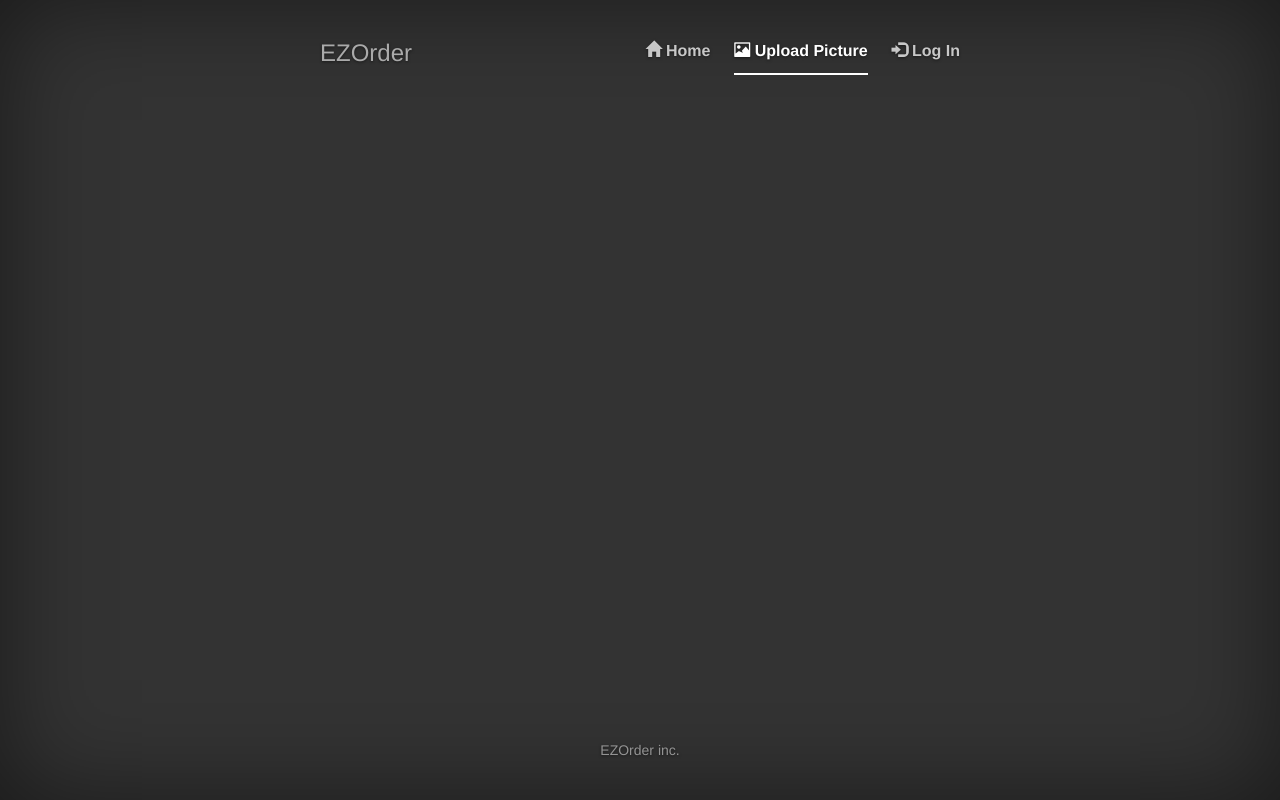
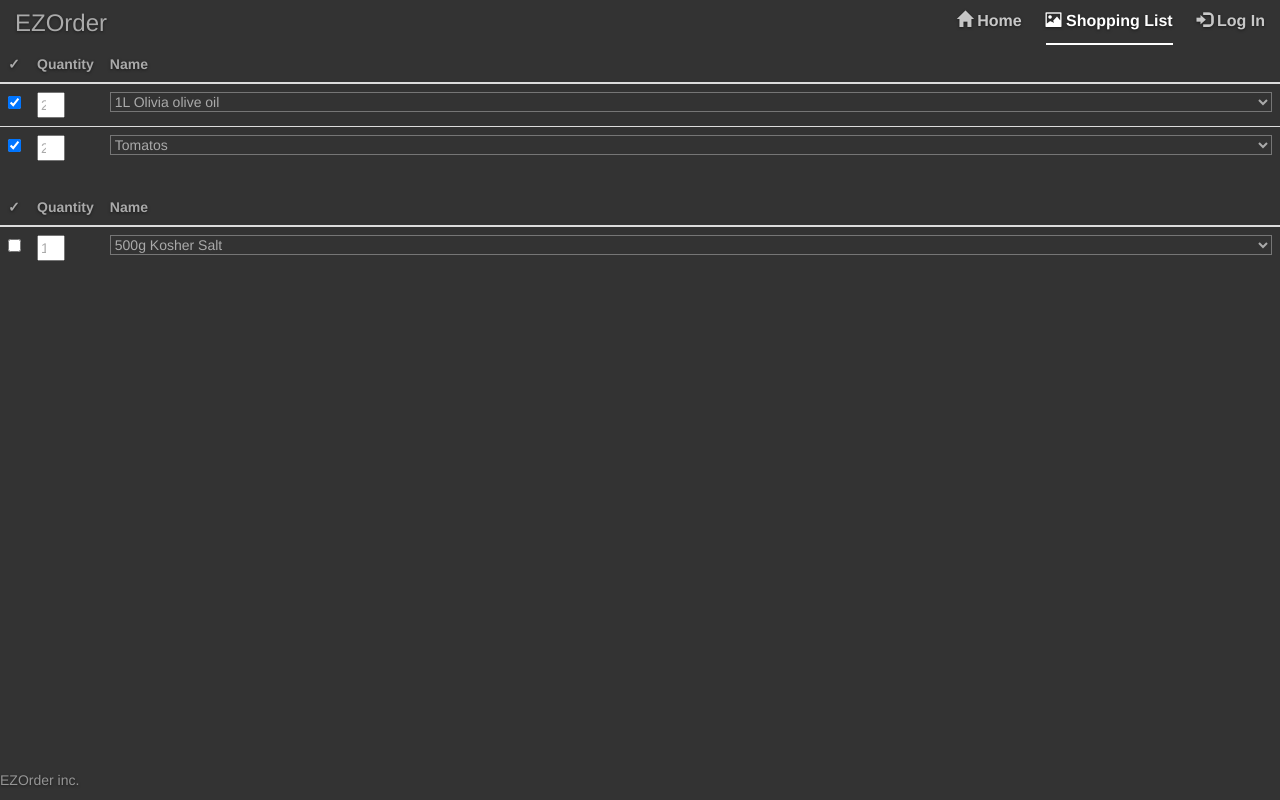
Before and after one commit to lfking/EZOrder, a Django app: page /ezorder/shopping_list/ in a window 1280 px wide. Run offline with Django 3.2, Linux system fonts and the light colour scheme; some libraries are stand-ins or nearby versions; some web fonts are replaced.

Commit message:
Shopping list first working draft Plus some minor fixes to the alignment Plus scripts rearrange

```diff
--- a/ezorder/views.py
+++ b/ezorder/views.py
@@ -1,4 +1,5 @@
 import os
+import json
 from django.shortcuts import render, render_to_response
 from django.views.decorators.http import require_GET, require_POST
 from ezorder import tasks
@@ -12,9 +13,34 @@ def get_index(request):
 
 @require_GET
 def shopping_list(request):
+    items = [
+  {
+    'selected': True,
+    'brands': [
+         {'name': '1L Olivia olive oil', 'quantity': 2, 'weight_unit': None},
+         {'name': '2L Tnuva olive oil', 'quantity': 1, 'weight_unit': None},
+    ],
+  },
+  {
+    'selected': True,
+    'brands': [
+         {'name': 'Tomatos', 'quantity': 2, 'unit_weight': 0.5, 'weight_unit': 'kg'},
+         {'name': 'Organic Tomatos', 'quantity': 5, 'unit_weight': 0.2, 'weight_unit': 'kg'}
+    ],
+  },
+  {
+    'selected': False,
+    'brands': [
+         {'name': '500g Kosher Salt', 'quantity': 1, 'weight_unit': None},
+         {'name': '2L Tnuva olive oil', 'quantity': 1, 'weight_unit': None}
+    ],
+  }
+]
+    data = json.dumps(items)
     return render_to_response('shopping_list.html',
                               {
         'selected_nav': 'shop',
+        'items': data,
     })
 
 #@require_POST
--- a/static/css/button.css
+++ b/static/css/button.css
@@ -11,7 +11,7 @@
   border-style: dashed;
   border-color: #ccc;
   line-height: 200px;
-  text-align: center
+  text-align: left;
 }
 .upload-drop-zone.drop {
   color: #222;
--- a/static/css/cover.css
+++ b/static/css/cover.css
@@ -16,7 +16,7 @@ body {
 }
 body {
   color: #aaa;
-  text-align: center;
+  text-align: left;
   text-shadow: 0 1px 3px rgba(0,0,0,.5);
 }
 
@@ -146,3 +146,17 @@ body {
     width: 700px;
   }
 }
+
+.shopping-list .selected,
+.shopping-list .quantity {
+  width: 1px;
+}
+
+.shopping-list .quantity input {
+    width: 2em;
+}
+
+.shopping-list select {
+  background: none;
+  width: 100%;
+}
--- a/templates/base.html
+++ b/templates/base.html
@@ -23,15 +23,9 @@
 
 
 
-<div class="site-wrapper">
+<div class="container-fluid">
 
-      <div class="site-wrapper-inner">
-
-        <div class="cover-container">
-
-          <div class="masthead clearfix">
-            <div class="inner">
-<h3 class="masthead-brand">EZOrder</h3>
+    <h3 class="masthead-brand">EZOrder</h3>
               <nav>
                 <ul class="nav masthead-nav">
                   <li {% if selected_nav == "index" %}
@@ -41,27 +35,19 @@
                   <li {% if selected_nav == "shop" %}
                           class="active"
                       {% endif %}
-                          ><a href="{% url "shopping-list" %}"><span class="glyphicon glyphicon-picture"></span> Upload Picture</a></li>
+                          ><a href="{% url "shopping-list" %}"><span class="glyphicon glyphicon-picture"></span> Shopping List</a></li>
                   <li><a href="#"><span class="glyphicon glyphicon-log-in"></span> Log In</a></li>
                 </ul>
               </nav>
             </div>
-          </div>
-            <div class="inner cover">
+            <div class="content">
             {% block content %} {% endblock %}
             </div>
 
           <div class="mastfoot">
-            <div class="inner">
-              <p>EZOrder inc.</p>
-            </div>
+            <p>EZOrder inc.</p>
           </div>
 
-        </div>
-
-      </div>
-
-    </div>
 
     <!-- Bootstrap core JavaScript
     ================================================== -->
@@ -69,7 +55,7 @@
     <script src="https://ajax.googleapis.com/ajax/libs/jquery/1.11.3/jquery.min.js"></script>
     <script src="{% static "js/bootstrap.min.js" %}"></script>
     <script src="//ajax.googleapis.com/ajax/libs/jquery/1.8/jquery.min.js"></script>
-    <script src="{% static "jquery-webcam/jquery.webcam.min.js" %}"></script>
-    <script src="{% static "js/webcams.js" %}"></script>
+
+{% block scripts %} {% endblock %}
 </body>
 </html>
--- a/templates/index.html
+++ b/templates/index.html
@@ -1,6 +1,7 @@
 {% extends "base.html" %}
 {% load staticfiles %}
 {% block content %}
+<div class="center-block" style="text-align: center">
 <div class="modal fade" id="myModal" tabindex="-1" role="dialog" aria-labelledby="myModalLabel">
   <div class="modal-dialog" role="document">
     <div class="modal-content">
@@ -34,5 +35,10 @@
             <p class="lead">
               <a data-toggle="modal" data-target="#myModal" class="btn btn-lg btn-default">Try it now</a>
             </p>
+</div>
+{% endblock %}
 
+{% block scripts %}
+    <script src="{% static "jquery-webcam/jquery.webcam.min.js" %}"></script>
+    <script src="{% static "js/webcams.js" %}"></script>
 {% endblock %}
--- a/templates/shopping_list.html
+++ b/templates/shopping_list.html
@@ -2,4 +2,85 @@
 {% load staticfiles %}
 {% block content %}
 
+<table id="shopping-list-enabled" class="table table-hover shopping-list">
+  <thead>
+      <th>✓</th>
+      <th>Quantity</th>
+      <th>Name</th>
+  </thead>
+</table>
+<table id="shopping-list-disabled" class="table table-hover shopping-list">
+  <thead>
+      <th>✓</th>
+      <th>Quantity</th>
+      <th>Name</th>
+  </thead>
+</table>
 {% endblock %}
+
+{% block scripts %}
+
+<script>
+function addRow(rowData) {
+    var row = $('<tr>');
+    row.append($('<td>').addClass('selected').append(
+            $('<input>').attr('type', 'checkbox').prop('checked', rowData.selected)
+                    .change(function(e) {
+                        var tr = $(e.target).parents('tr');
+                        var o = {
+                            selected: $('input[type=checkbox]', tr).is(':checked'),
+                            brands: []
+                        };
+                        $('option', tr).each(function(i, el) {
+                            var el = $(el);
+                            o.brands.push({
+                                name: el.val(),
+                                quantity: el.data('quantity')
+                            });
+                        });
+                        tr.remove();
+                        addRow(o);
+                    })));
+    row.append($('<td>').addClass('quantity').append(
+            $('<input>').attr('type', 'number').val(rowData.brands[0].quantity)));
+
+    var brands = $('<select>');
+    for(var j = 0; j < rowData.brands.length; j++) {
+        var quantity = rowData.brands[j].quantity;
+        var name = rowData.brands[j].name;
+        var option = $('<option>')
+                .val(name).data('quantity', quantity).text(name);
+        brands.append(option);
+    }
+    brands.on('focus', function(e) {
+        $('option', e.target).each(function(i, el) {
+            el = $(el);
+            el.text(el.data('quantity') + 'x ' + el.val());
+        });
+    }).on('blur', function(e) {
+        $('option', e.target).each(function(i, el) {
+            el = $(el);
+            el.text(el.val());
+        });
+    }).on('change', function(e) {
+        var el = $(e.target);
+        $('.quantity input', el.parents('tr')).val($('option:selected', el).data('quantity'));
+        el.blur();
+    });
+
+    row.append($('<td>').append(brands));
+    if (rowData.selected) {
+        enabledList.append(row);
+    } else {
+        disabledList.append(row);
+    }
+}
+
+var json = JSON.parse('{{ items|safe }}');
+var enabledList = $('#shopping-list-enabled');
+var disabledList= $('#shopping-list-disabled');
+for(var i = 0; i < json.length; i++) {
+    addRow(json[i]);
+}
+</script>
+{% endblock %}
```
